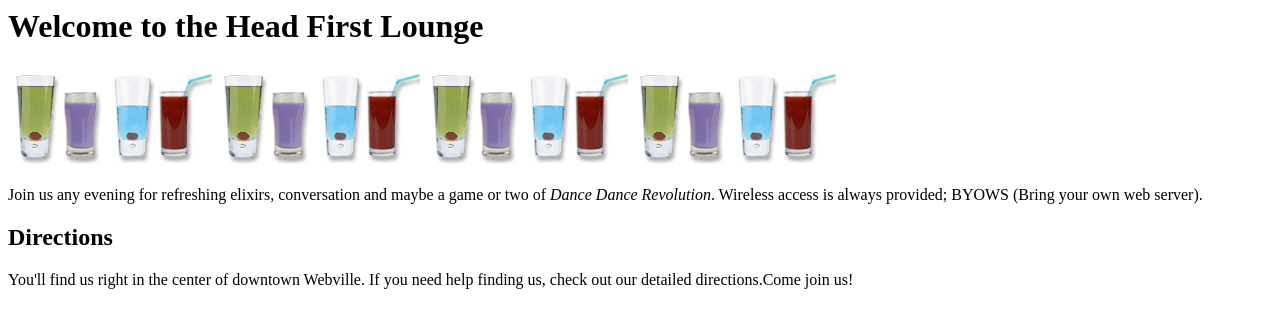
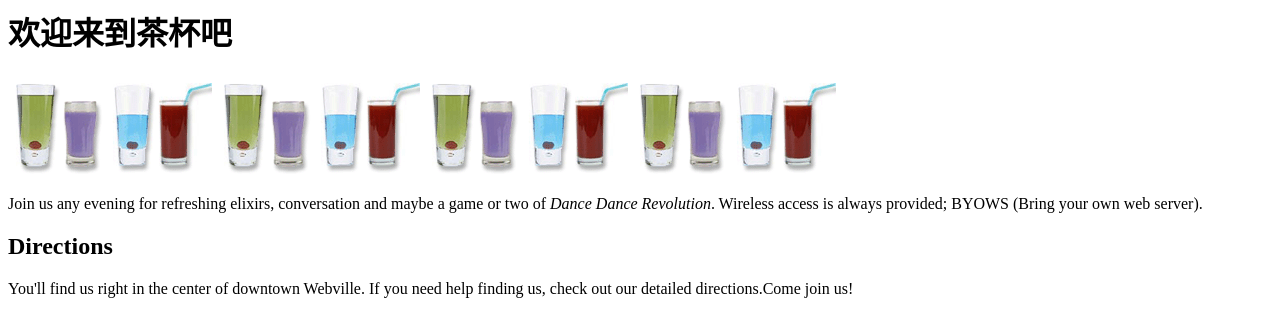
Before and after one commit to ciallo-0v0/schoolwork, a plain HTML site: page 03/index.html in a window 1280 px wide. Drawn offline with Linux system fonts and the light colour scheme.

Commit message:
中文汉化

```diff
--- a/03/index.html
+++ b/03/index.html
@@ -5,7 +5,7 @@
   </head>
 
   <body>
-    <h1>Welcome to the Head First Lounge</h1> <!-- 一级标题 -->
+    <h1>欢迎来到茶杯吧</h1> <!-- 一级标题 -->
     <img src="drinks.gif"> <!-- 插入图片 -->
     <img src="drinks.gif">
     <img src="drinks.gif">
```
